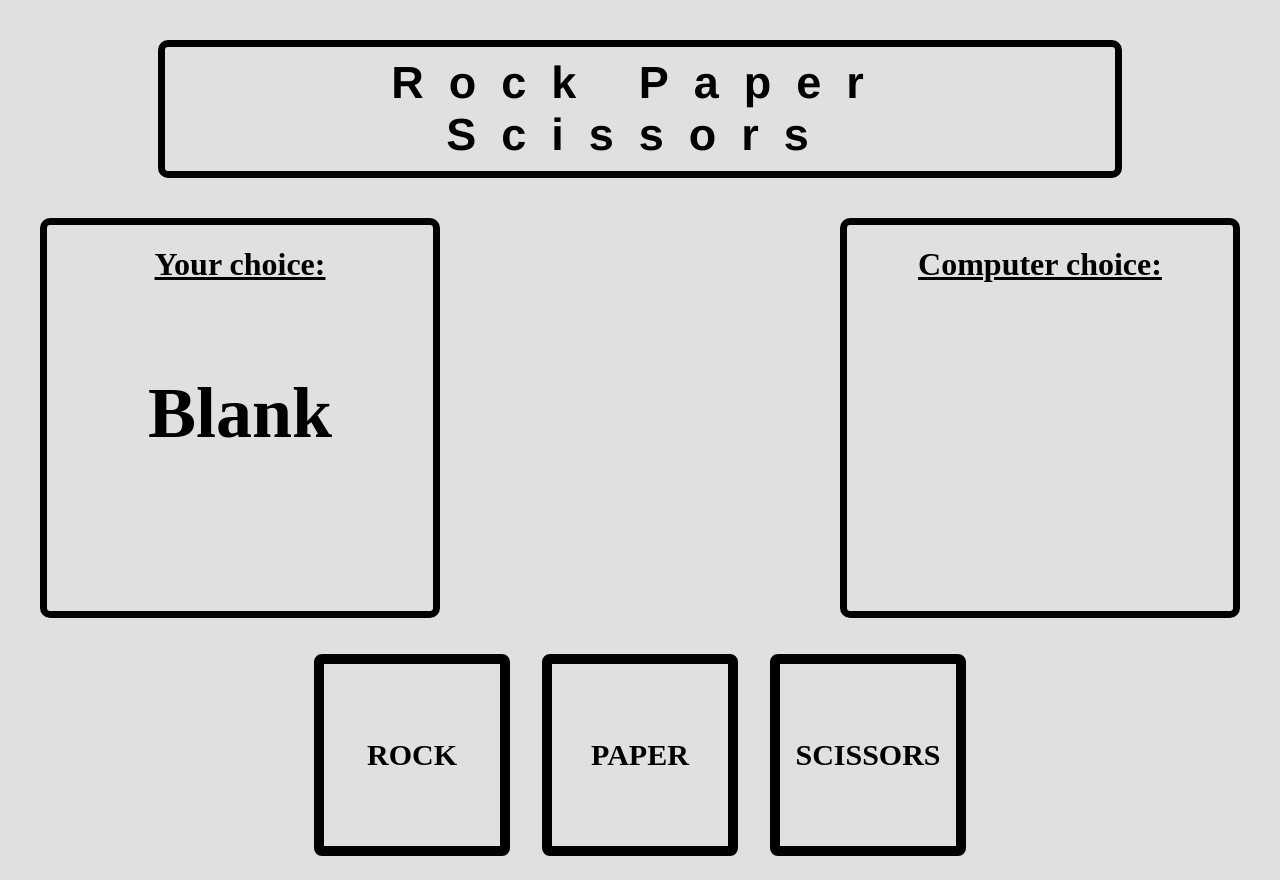
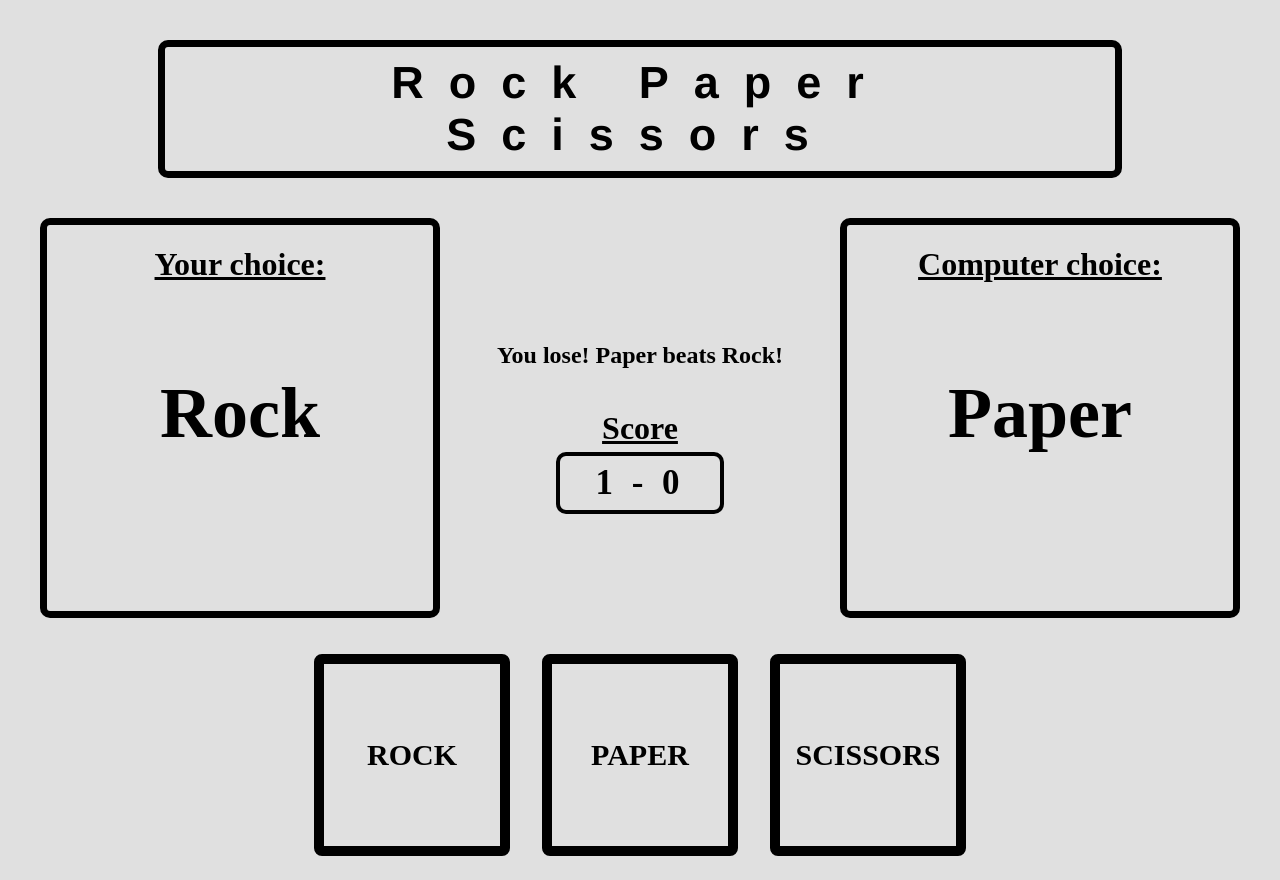
Before and after one commit to icebergHugger/rockPaperGame, a plain HTML site: page index.html in a window 1280 px wide. Both pictures are taken after a click on the element "ROCK". Drawn offline with Linux system fonts and the light colour scheme; a web font is replaced by a local one.

Commit message:
connected js script to html document

```diff
--- a/index.css
+++ b/index.css
@@ -26,7 +26,8 @@ body {
 	max-width: 150vh;
 }
 
-.player_anwser {
+.player_anwser,
+.computer_anwser {
 	height : 200px;
 	display: flex;
 	align-items: center;
@@ -79,3 +80,33 @@ body {
 .choice:active {
 	transform: scale(1);
 }
+
+.scoreboard {
+	display : flex;
+	align-items: center;
+	justify-content: center;
+	flex-direction: column;
+}
+
+.scoreboard h2 {
+
+}
+
+#score {
+	margin-bottom: 5px;
+	text-decoration: underline;
+}
+
+.scoreBox {
+	text-align: center;
+	border : 4px black solid;
+	border-radius: 10px;
+}
+
+.scoreBox p {
+	padding: 7px 35px;
+	font-size: 35px;
+	letter-spacing: 5px;
+	font-weight: bold;
+	margin: auto;
+}
--- a/index.html
+++ b/index.html
@@ -14,14 +14,21 @@
       <div class="player">
         <h1>Your choice:</h1>
         <div class="player_anwser">
-          <h2 id="playerOutput">Blank</h2>
+          <h2 id="playerInput"></h2>
         </div>
       </div>
       <div class ="scoreboard">
-
+        <h2 id="message"></h2>
+        <h1 id="score">Score</h1>
+        <div class="scoreBox">
+          <p>1 - 0</p>
+        </div>
       </div>
       <div class="computer">
         <h1>Computer choice:</h1>
+        <div class="computer_anwser">
+          <h2 id="computerInput"></h2>
+        </div>
       </div>
     </div>
     <div id="choice_bar">
--- a/index.js
+++ b/index.js
@@ -2,26 +2,45 @@ let options = ["Rock", "Paper", "Scissors"];
 let scoreComputer = 0;
 let scorePlayer = 0;
 let message;
-let playerSelected = "";
 
 const rock_button = document.querySelector(".rock");
 const paper_button = document.querySelector(".paper");
 const scissors_button = document.querySelector(".scissors");
 
-rock_button.addEventListener("click", function() {
-  playerSelected = "Rock";
-  console.log("Rock");
+const playerText = document.querySelector("#playerInput");
+playerText.innerHTML = "";
+
+const computerText = document.querySelector("#computerInput");
+
+const messageText = document.querySelector("#message");
+
+rock_button.addEventListener("click", function(){
+  displayPlayerinput("Rock");
 });
 
-paper_button.addEventListener("click", function() {
-  playerSelected = "Paper";
-  console.log("Paper");
+paper_button.addEventListener("click", function(){
+  displayPlayerinput("Paper");
 });
 
-scissors_button.addEventListener("click", function() {
-  playerSelected = "Scissors"
-  console.log("Scissors");
+scissors_button.addEventListener("click", function(){
+  displayPlayerinput("Scissors");
 });
+
+function computerPlay() {
+  let computerAnwser = options[Math.floor(Math.random() * options.length)];
+  computerText.innerHTML = computerAnwser;
+  return computerAnwser;
+}
+
+function displayPlayerinput(input){
+  playerText.innerHTML = input;
+  messageText.innerHTML = (playRound(input, computerPlay()));
+}
+
+
+//Add waiting when computer chooses
+//Change border color depending on score
+
 /*
 function roundNumber(){
   let rounds = window.prompt("How many rounds would you like to play?");
@@ -33,18 +52,7 @@ function roundNumber(){
     return rounds;
   }
 }
-
-function playerChoice(){
-  let rawInput = window.prompt("Choose Rock, Paper or Scissors: ");
-  let input = rawInput.toLowerCase();
-  return input.charAt(0).toUpperCase() + input.slice(1);
-}
-
 */
-function computerPlay() {
-  let computerAnwser = options[Math.floor(Math.random() * options.length)];
-  return computerAnwser;
-}
 
 function playRound(playerSelection, computerSelection) {
   if(playerSelection == computerSelection){
@@ -63,8 +71,6 @@ function playRound(playerSelection, computerSelection) {
     ++scoreComputer;
     return message;
   }
-  //Add undefined anwser
-
 }
 
 
```
